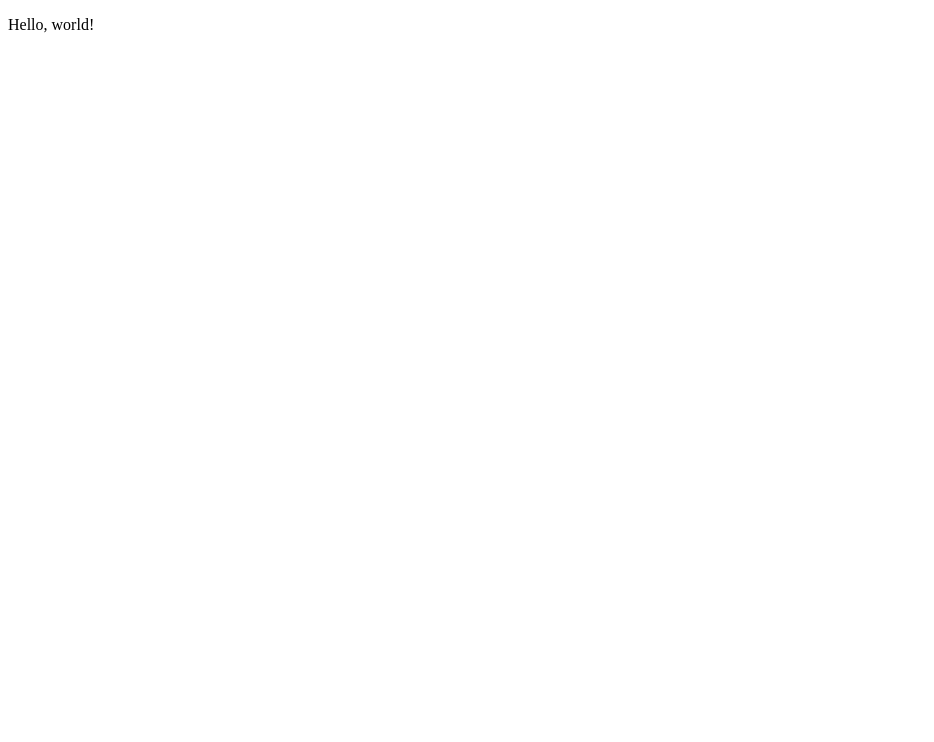
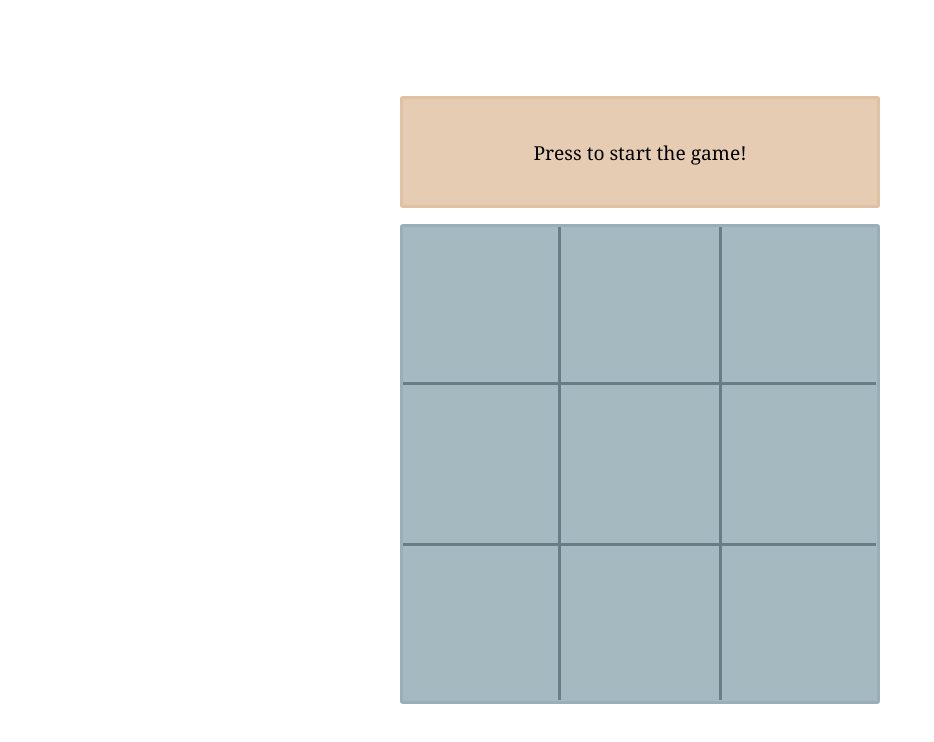
Before and after one commit to esiale/tic-tac-toe, a plain HTML site: page index.html in a window 1280 px wide. Shown: the whole page, without its empty margins (0-934 px from the left). Drawn offline with Linux system fonts and the light colour scheme.

Commit message:
Basic functions and design added

```diff
--- a/css/style.css
+++ b/css/style.css
@@ -0,0 +1,164 @@
+:root {
+    --grid-border: 0.2rem rgb(69, 82, 98, 0.6) solid;
+    --top: rgb(230, 204, 179);
+    --top-secondary: rgb(204, 151, 102, 0.2);
+    --primary: rgb(165, 185, 192);
+    --secondary: rgb(105, 137, 150, 0.2);
+    --mark: rgb(69, 82, 98, 0.4);
+}
+
+* {
+    box-sizing: border-box;
+    margin: 0;
+}
+
+.wrapper {
+    display: flex;
+    height: 100vh;
+    width: 100wh;
+    flex-direction: column;
+    justify-content: center;
+    align-items: center;
+}
+
+/* Panel */
+
+.overlay {
+    position: absolute;
+    display: flex;
+    height: 100%;
+    width: 100%;
+    z-index: 1;
+    align-items: center;
+    text-align: center;
+    background-color: var(--top);
+}
+
+.overlay p {
+    cursor: pointer;
+    transition: transform .1s;
+}
+
+.overlay p:hover {
+    transform: scale(1.5);
+}
+
+.panel {
+    position: relative;
+    display: grid;
+    height: 7rem;
+    width: 30rem;
+    grid-template-columns: 2fr 1fr 2fr;
+    grid-template-rows: 1fr 2fr;
+    grid-template-areas:
+        "panel-left panel-mid panel-right"
+        "panel-message panel-message panel-message";
+    font-size: 1.2rem;
+    font-family: 'Noto Serif', serif;
+    background-color: var(--top);
+    border-radius: 0.2rem;
+    border: 0.2rem solid var(--top-secondary);
+}
+
+.panel * {
+    width: 100%;
+}
+
+.panel img {
+    width: 1rem;
+    align-self: start;
+    margin: 0.3rem;
+}
+
+.panel-left {
+    display: flex;
+    grid-area: panel-left;
+    align-items: center;
+    text-align: left;
+}
+
+.panel-left div {
+    display: flex;
+    align-content: center;
+}
+
+.panel-mid {
+    display: flex;
+    grid-area: panel-mid;
+    align-items: center;
+}
+
+.panel-right {
+    display: flex;
+    grid-area: panel-right;
+    align-items: center;
+    text-align: right;
+}
+
+.panel-right div {
+    display: flex;
+    align-items: center;
+}
+
+.panel-message {
+    grid-area: panel-message;
+}
+
+/* Gameboard */
+
+.gameboard-container {
+    display: grid;
+    grid-template-columns: repeat(3, 33.3%);
+    grid-template-rows: repeat(3, 33.3%);
+    height: 30rem;
+    width: 30rem;
+    background-color: rgb(165, 185, 192);
+    border-radius: 0.2rem;
+    border: 0.2rem solid var(--secondary);
+    margin-top: 1rem;
+}
+
+.gameboard-container * {
+    display: flex;
+    align-items: center;
+    justify-content: center;
+    font-family: 'Montserrat', sans-serif;
+    font-size: 8rem;
+    color: var(--mark);
+}
+
+.top-left {
+    border-right: var(--grid-border);
+    border-bottom: var(--grid-border);
+}
+
+.top-mid {
+    border-bottom: var(--grid-border);
+}
+
+.top-right {
+    border-left: var(--grid-border);
+    border-bottom: var(--grid-border);
+}
+
+.mid-left {
+    border-right:  var(--grid-border);
+}
+
+.mid-right {
+    border-left: var(--grid-border);
+}
+
+.bot-left {
+    border-top: var(--grid-border);
+    border-right: var(--grid-border);
+}
+
+.bot-mid {
+    border-top: var(--grid-border);
+}
+
+.bot-right {
+    border-top: var(--grid-border);
+    border-left: var(--grid-border);
+}
--- a/index.html
+++ b/index.html
@@ -7,12 +7,38 @@
   <meta name="viewport" content="width=device-width, initial-scale=1">
 
   <link href="css/style.css" rel="stylesheet">
+  <link rel="preconnect" href="https://fonts.googleapis.com">
+  <link rel="preconnect" href="https://fonts.gstatic.com" crossorigin>
+  <link href="https://fonts.googleapis.com/css2?family=Montserrat:wght@500&family=Noto+Serif&display=swap" rel="stylesheet">
 </head>
 
 <body>
-
-  <p>Hello, world!</p>
-
+<div class="wrapper">
+  <div class="panel">
+    <div class="overlay"><p>Press to start the game!</p></div>
+    <div class="panel-left">
+      <img src="../img/edit.svg"><p>Player 1</p>
+    </div>
+    <div class="panel-mid">
+      <p>Restart</p>
+    </div>
+    <div class="panel-right">
+      <p>Player 2</p><img src="../img/edit.svg">
+    </div>
+    <div class="panel-message"></div>
+  </div>
+  <div class="gameboard-container">
+      <div class="top-left"></div>
+      <div class="top-mid"></div>
+      <div class="top-right"></div>
+      <div class="mid-left"></div>
+      <div class="mid-mid"></div>
+      <div class="mid-right"></div>
+      <div class="bot-left"></div>
+      <div class="bot-mid"></div>
+      <div class="bot-right"></div>
+  </div>
+</div>
   <script src="js/script.js"></script>
 </body>
 
--- a/js/script.js
+++ b/js/script.js
@@ -0,0 +1,83 @@
+const player = (name, mark, hisTurn) => {
+    return {name, mark, hisTurn};
+};
+
+const gameBoard = (function() {
+
+    let boardCurrent = [];
+    boardCurrent = boardCurrent.fill(9);
+    const boardGrids = document.querySelectorAll(".gameboard-container > div");
+
+    for (let i = 0; i < boardCurrent.length; i++) {
+        boardGrids[i].dataset.index = i;
+    }
+
+    document.querySelector(".gameboard-container").addEventListener("click", _makeChoice);
+
+    const player1 = player("player1", "X", true);
+    const player2 = player("player2", "O", false);
+
+    function _checkPlayer() {
+        if (player1.turn === true) {
+            return player1;
+        } else {
+            return player2;
+        }
+    }
+
+    function _makeChoice(e) {
+        if (boardCurrent[e.target.dataset.index] !== "X" && boardCurrent[e.target.dataset.index] !== "O") {
+            boardCurrent[e.target.dataset.index] = _checkPlayer().mark;
+            e.target.textContent = _checkPlayer().mark;
+            if (_checkPlayer() === player1) {
+                player1.turn = false;
+                player2.turn = true;
+                gameController.checkWinning(boardCurrent, player1);
+            } else {
+                player1.turn = true;
+                player2.turn = false;
+                gameController.checkWinning(boardCurrent, player2);
+            }
+        }
+    }
+
+    return {
+        boardCurrent: boardCurrent,
+        boardGrids: boardGrids,
+    }
+})();
+
+const gameController = (function() {
+
+    gameBoard.boardGrids.forEach(function (grid, i) {
+        grid.dataset.index = i;
+    });
+
+    function _checkWinning(board, player) {
+        const winningTriads = [
+            [0, 1, 2],
+            [3, 4, 5],
+            [6, 7, 8],
+            [0, 3, 6],
+            [1, 4, 7],
+            [2, 5, 8],
+            [0, 4, 8],
+            [2, 4, 6]
+        ];
+
+        for (let i = 0; i < winningTriads.length; i++) {
+            let check1 = winningTriads[i][0]
+            let check2 = winningTriads[i][1]
+            let check3 = winningTriads[i][2]
+            if (board[check1] === player.mark
+                && board[check2] === player.mark
+                && board[check3] === player.mark) {
+                    return true
+                }
+        } return false
+    }
+
+    return {
+        checkWinning: _checkWinning
+    }
+})();
```
Also changed, not shown: img/edit.svg (added).
